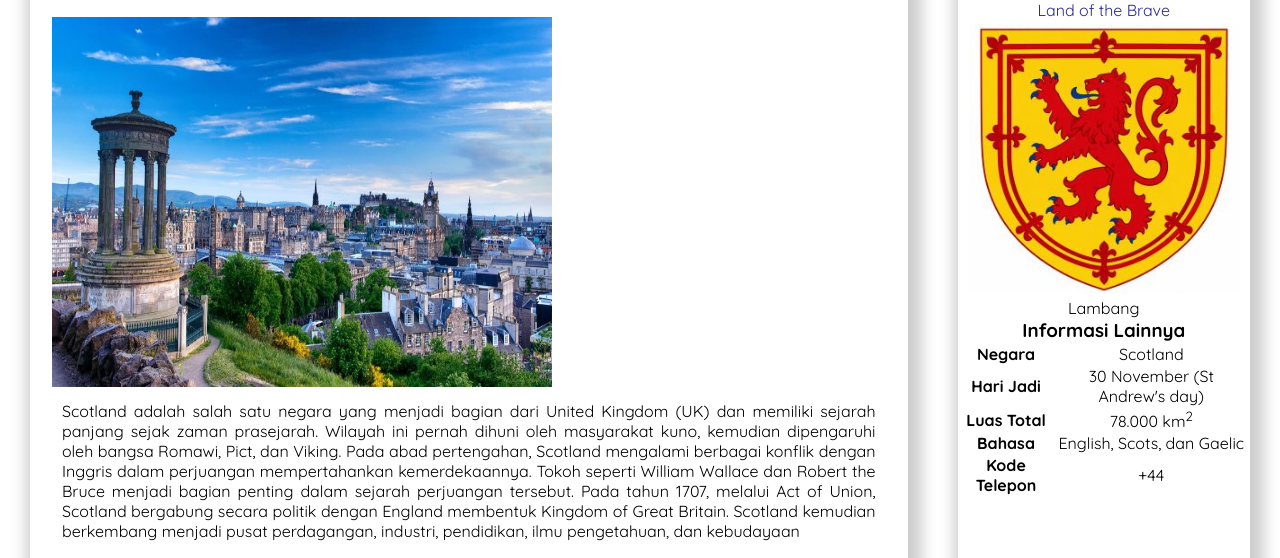
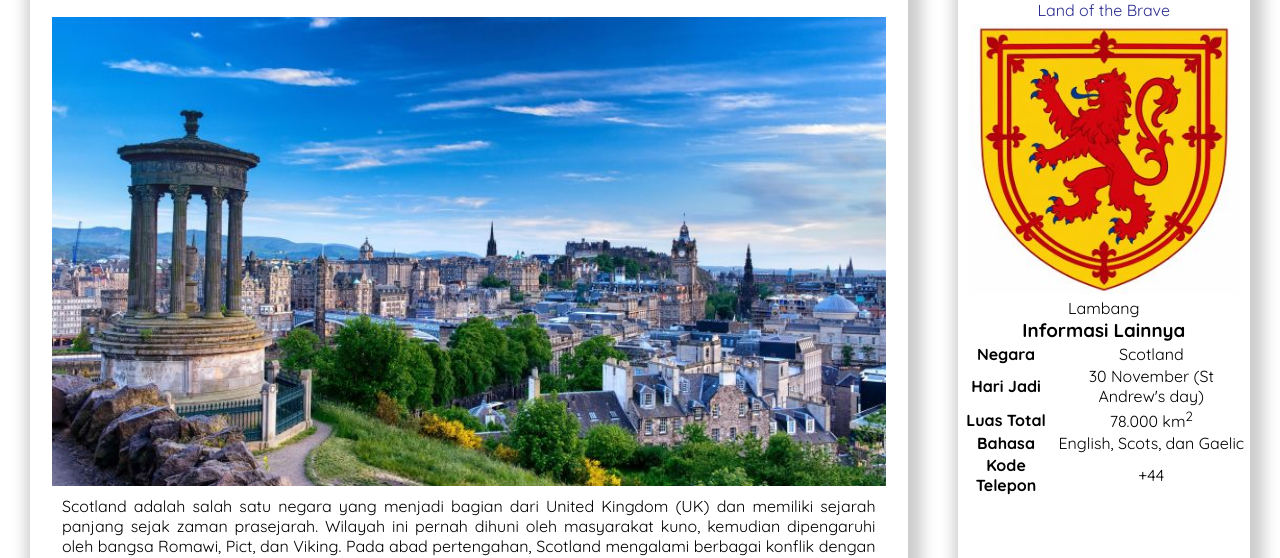
Before and after one commit to blubmemey/website-scotland, a plain HTML site: page index.html in a window 1280 px wide. Shown: the part 243-801 px from the top of the page. Drawn offline with Linux system fonts and the light colour scheme; a web font is replaced by a local one.

Commit message:
Update 5 Scotland style.css

```diff
--- a/Scotland style.css
+++ b/Scotland style.css
@@ -95,3 +95,10 @@ article h2 {
     display: block;
     margin-bottom: 20px;
 }
+
+#content img {
+    width: 100%;
+    max-width: 100%;
+    height: auto;
+    display: block;
+}
```
